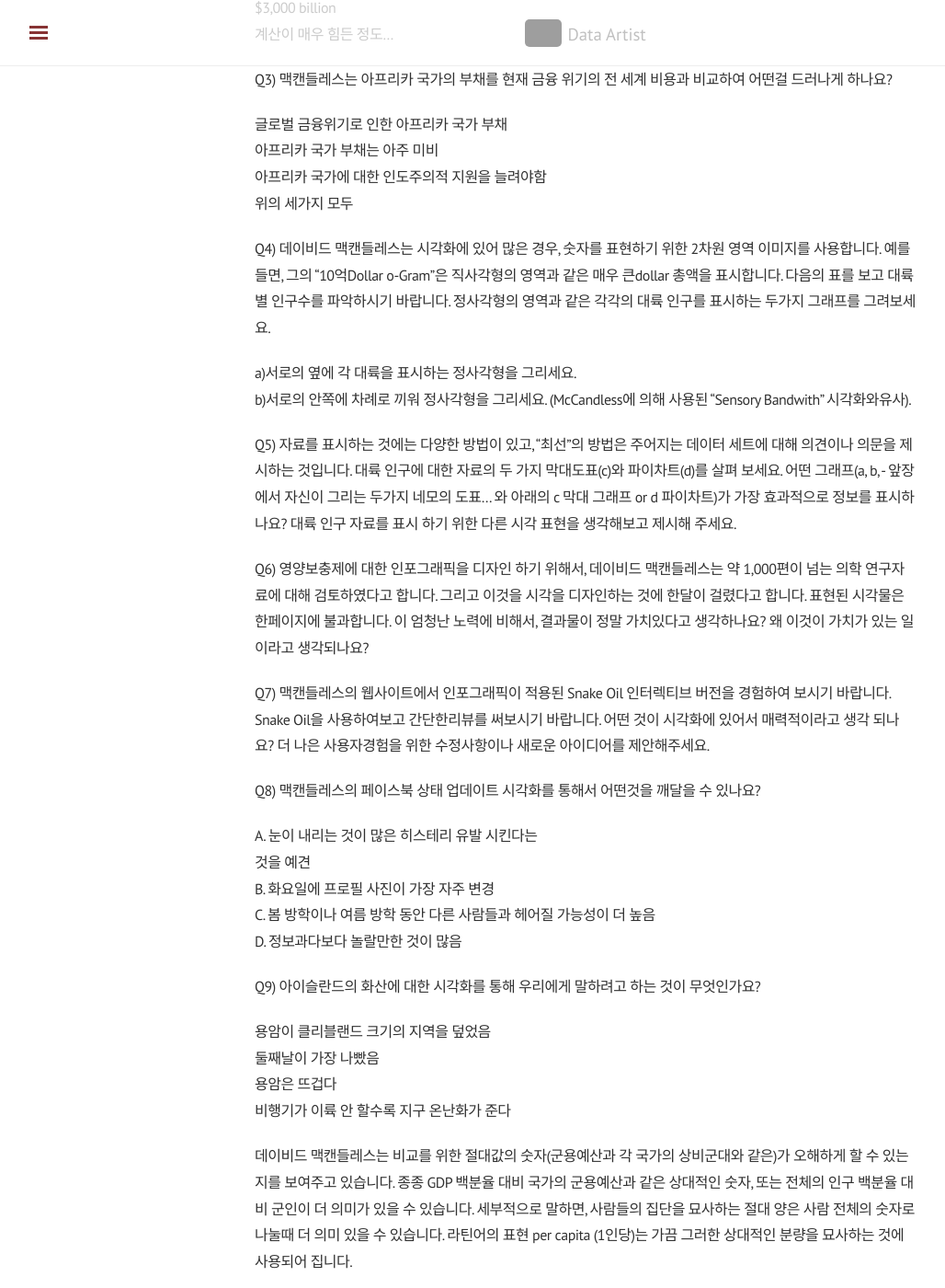
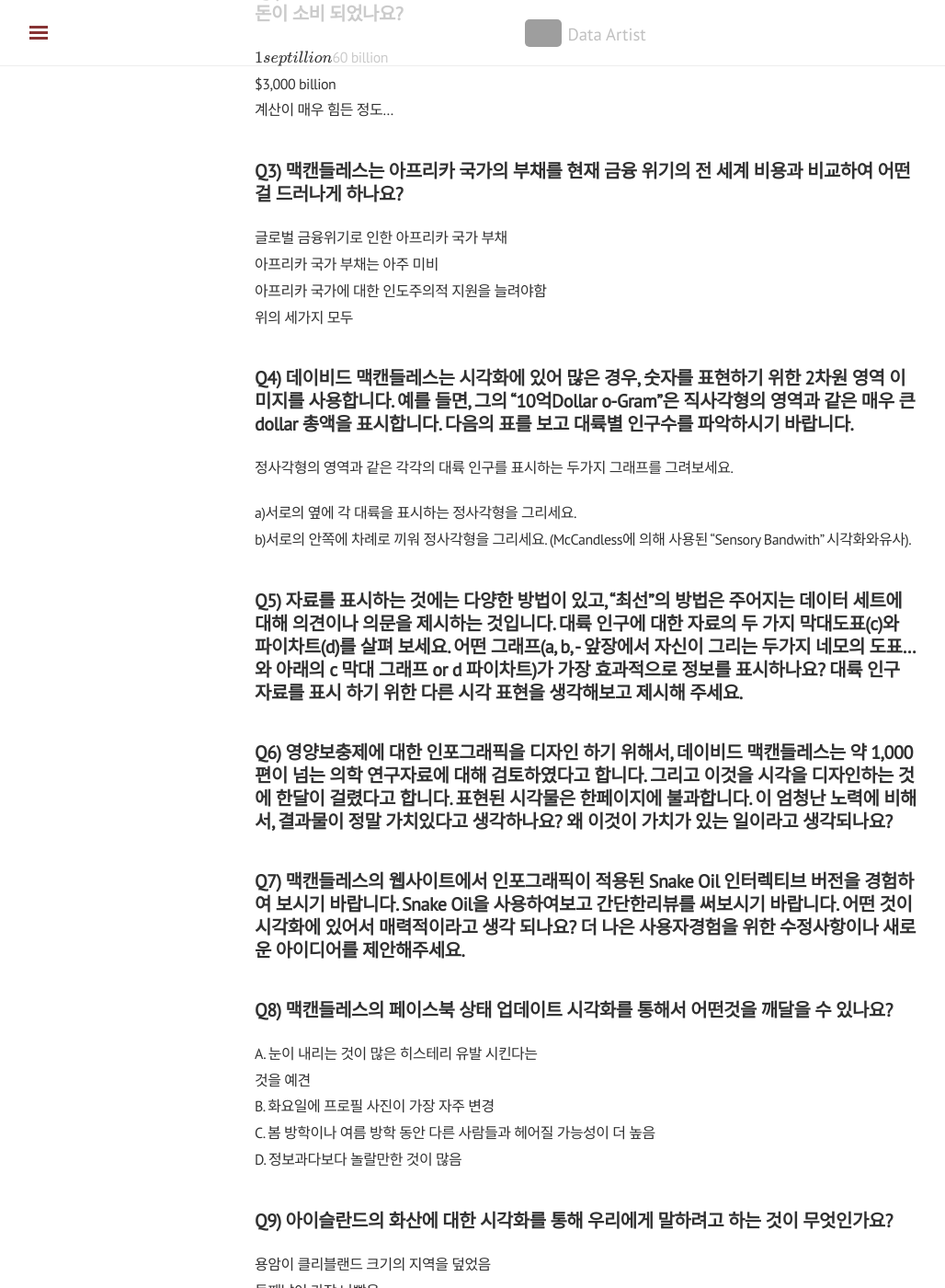
Before and after one commit to shanny924/shanny924.github.io, a Jekyll site: the page built from _posts/2020-03-17-dmc#1.md, in a window 1280 px wide and 1400 px high, scrolled down 749 px. Shown: the whole window at 92% size, without its empty margins (3-1031 px from the left). Built offline with Jekyll 4.4.1, drawn with Linux system fonts in a browser that asks for light colours; nearby versions of some CDN libraries; formulas are drawn with MathJax 3; comment, search, counter and statistics services are not loaded; some of the changed text lies outside the part shown; grey boxes are pictures that could not be loaded.

Commit message:
Update 2020-03-17-dmc#1.md

```diff
--- a/_posts/2020-03-17-dmc#1.md
+++ b/_posts/2020-03-17-dmc#1.md
@@ -14,45 +14,45 @@ tag: [학교수업]
 
 [The Billon Dollar Gram](https://www.informationisbeautiful.net/visualizations/the-billion-dollar-gram/)
 
-Q1) 매년 미국인들이 자선 단체에 기부하는 금액과 상위 17 개 선진국의 해외 원조 금액과 비교하면 어떻습니까?
+## Q1) 매년 미국인들이 자선 단체에 기부하는 금액과 상위 17 개 선진국의 해외 원조 금액과 비교하면 어떻습니까?
 
 기부 금액은 원조금액의 2배 이상이다
 보는 사람의 “해외 원조" 정의에 따라 다르다
 15년전보다  두가지 금액 모두 낮다
 미국인은 해외 원조 보다 더 적게 기부한다.
 
-Q2) 2010 년 여름  맥캔들레스의 강연  당시 이라크와 아프가니스탄에서 전쟁에 얼마나 많은 돈이 소비 되었나요?
+## Q2) 2010 년 여름  맥캔들레스의 강연  당시 이라크와 아프가니스탄에서 전쟁에 얼마나 많은 돈이 소비 되었나요?
 
 $1 septillion
 $60 billion
 $3,000 billion
 계산이 매우 힘든 정도…
 
-Q3) 맥캔들레스는 아프리카 국가의 부채를 현재 금융 위기의 전 세계 비용과 비교하여 어떤걸 드러나게 하나요?
+## Q3) 맥캔들레스는 아프리카 국가의 부채를 현재 금융 위기의 전 세계 비용과 비교하여 어떤걸 드러나게 하나요?
 
 글로벌 금융위기로 인한 아프리카 국가 부채
 아프리카 국가 부채는 아주 미비
 아프리카 국가에 대한 인도주의적 지원을 늘려야함
 위의 세가지 모두
 
-Q4) 데이비드 맥캔들레스는 시각화에 있어 많은 경우, 숫자를 표현하기 위한 2차원 영역 이미지를 사용합니다. 예를 들면, 그의 “10억Dollar o-Gram"은 직사각형의 영역과 같은 매우 큰dollar 총액을 표시합니다. 다음의 표를 보고 대륙별 인구수를 파악하시기 바랍니다.
+## Q4) 데이비드 맥캔들레스는 시각화에 있어 많은 경우, 숫자를 표현하기 위한 2차원 영역 이미지를 사용합니다. 예를 들면, 그의 “10억Dollar o-Gram"은 직사각형의 영역과 같은 매우 큰dollar 총액을 표시합니다. 다음의 표를 보고 대륙별 인구수를 파악하시기 바랍니다.
 정사각형의 영역과 같은 각각의 대륙 인구를 표시하는 두가지 그래프를 그려보세요.
 
 a)서로의 옆에 각 대륙을 표시하는 정사각형을 그리세요.
 b)서로의 안쪽에 차례로 끼워 정사각형을 그리세요. (McCandless에 의해 사용된 “Sensory Bandwith" 시각화와유사).
 
-Q5) 자료를 표시하는 것에는 다양한 방법이 있고, “최선”의 방법은 주어지는 데이터 세트에 대해 의견이나 의문을 제시하는 것입니다. 대륙 인구에 대한 자료의 두 가지 막대도표(c)와 파이차트(d)를 살펴 보세요. 어떤 그래프(a, b, - 앞장에서 자신이 그리는 두가지 네모의 도표… 와 아래의  c 막대 그래프  or d 파이차트)가 가장 효과적으로 정보를  표시하나요? 대륙 인구 자료를 표시 하기 위한 다른 시각 표현을 생각해보고 제시해 주세요.
+## Q5) 자료를 표시하는 것에는 다양한 방법이 있고, “최선”의 방법은 주어지는 데이터 세트에 대해 의견이나 의문을 제시하는 것입니다. 대륙 인구에 대한 자료의 두 가지 막대도표(c)와 파이차트(d)를 살펴 보세요. 어떤 그래프(a, b, - 앞장에서 자신이 그리는 두가지 네모의 도표… 와 아래의  c 막대 그래프  or d 파이차트)가 가장 효과적으로 정보를  표시하나요? 대륙 인구 자료를 표시 하기 위한 다른 시각 표현을 생각해보고 제시해 주세요.
 
 
 
-Q6) 영양보충제에 대한 인포그래픽을 디자인 하기 위해서, 데이비드 맥캔들레스는 약 1,000편이 넘는 의학 연구자료에 대해 검토하였다고 합니다. 그리고 이것을 시각을 디자인하는 것에 한달이 걸렸다고 합니다.  표현된 시각물은 한페이지에 불과합니다. 이 엄청난 노력에 비해서, 결과물이 정말 가치있다고 생각하나요? 왜 이것이 가치가 있는 일이라고 생각되나요?
+## Q6) 영양보충제에 대한 인포그래픽을 디자인 하기 위해서, 데이비드 맥캔들레스는 약 1,000편이 넘는 의학 연구자료에 대해 검토하였다고 합니다. 그리고 이것을 시각을 디자인하는 것에 한달이 걸렸다고 합니다.  표현된 시각물은 한페이지에 불과합니다. 이 엄청난 노력에 비해서, 결과물이 정말 가치있다고 생각하나요? 왜 이것이 가치가 있는 일이라고 생각되나요?
 
 
-Q7) 맥캔들레스의 웹사이트에서 인포그래픽이 적용된 Snake Oil 인터렉티브 버전을 경험하여 보시기 바랍니다. Snake Oil을 사용하여보고 간단한리뷰를 써보시기 바랍니다. 어떤 것이 시각화에 있어서 매력적이라고 생각 되나요? 더 나은 사용자경험을 위한 수정사항이나 새로운 아이디어를 제안해주세요.
+## Q7) 맥캔들레스의 웹사이트에서 인포그래픽이 적용된 Snake Oil 인터렉티브 버전을 경험하여 보시기 바랍니다. Snake Oil을 사용하여보고 간단한리뷰를 써보시기 바랍니다. 어떤 것이 시각화에 있어서 매력적이라고 생각 되나요? 더 나은 사용자경험을 위한 수정사항이나 새로운 아이디어를 제안해주세요.
 
 
 
-Q8) 맥캔들레스의 페이스북 상태 업데이트 시각화를 통해서 어떤것을 깨달을 수 있나요?
+## Q8) 맥캔들레스의 페이스북 상태 업데이트 시각화를 통해서 어떤것을 깨달을 수 있나요?
 
 A. 눈이 내리는 것이 많은 히스테리 유발 시킨다는
 것을 예견
@@ -60,7 +60,7 @@ B. 화요일에 프로필 사진이 가장 자주 변경
 C. 봄 방학이나 여름 방학 동안 다른 사람들과 헤어질 가능성이 더 높음
 D. 정보과다보다 놀랄만한 것이 많음
 
-Q9) 아이슬란드의 화산에 대한 시각화를 통해 우리에게 말하려고 하는 것이 무엇인가요?
+## Q9) 아이슬란드의 화산에 대한 시각화를 통해 우리에게 말하려고 하는 것이 무엇인가요?
 
 용암이 클리블랜드 크기의 지역을 덮었음
 둘째날이 가장 나빴음
@@ -71,7 +71,7 @@ Q9) 아이슬란드의 화산에 대한 시각화를 통해 우리에게 말하
 
 데이비드 맥캔들레스는 비교를 위한 절대값의 숫자(군용예산과 각 국가의 상비군대와 같은)가 오해하게 할 수 있는지를 보여주고 있습니다. 종종 GDP 백분율 대비 국가의 군용예산과 같은 상대적인 숫자, 또는 전체의 인구 백분율 대비 군인이 더 의미가 있을 수 있습니다.  세부적으로  말하면, 사람들의 집단을 묘사하는 절대 양은 사람 전체의 숫자로 나눌때 더 의미 있을 수 있습니다.  라틴어의 표현 per capita (1인당)는 가끔 그러한 상대적인 분량을 묘사하는 것에 사용되어 집니다.
 
-Q10)코로나 19 관련 데이터 및 정보를 찾아보고 이를 이용하여 더 의미 있는 상대적인 비교를 위해 허용되는 기준을 세워 시각화 하여 보세요.
+## Q10)코로나 19 관련 데이터 및 정보를 찾아보고 이를 이용하여 더 의미 있는 상대적인 비교를 위해 허용되는 기준을 세워 시각화 하여 보세요.
 아래의 비교를 참고로 코로나 19와 관련된 데이터를 찾고 기준을 신중히 고려하여 세운뒤에 이를 시각화하여 보세요.
 
 리터(liter)로, 국가안에서 날마다 소비된 커피에 대한 전체의 총액
@@ -80,4 +80,4 @@ Q10)코로나 19 관련 데이터 및 정보를 찾아보고 이를 이용하여
 농구선수가 만드는 자유투구에 대한 전체의 숫자
 
 
-Q11) 데이비드 맥캔들레스는  우리 사회에 정보 과부하, 회의론, 신뢰의 붕괴, 투명성 부족, 신뢰성 등 많은 정보 문제가 있다고 생각합니다. 이와 관련해서가장 널리 퍼지고 있거나 문제가 있다고 생각되는 것이 어떤 것이 있다고 생각하나요? 최근 뉴스 중에서 왜곡된 정보 시각화 케이스를 찾아보고 어떠한 문제점이 있었는지에 독자에게 어떠한 영향을 미쳤는지에 대해서 기술해 보세요.
+## Q11) 데이비드 맥캔들레스는  우리 사회에 정보 과부하, 회의론, 신뢰의 붕괴, 투명성 부족, 신뢰성 등 많은 정보 문제가 있다고 생각합니다. 이와 관련해서가장 널리 퍼지고 있거나 문제가 있다고 생각되는 것이 어떤 것이 있다고 생각하나요? 최근 뉴스 중에서 왜곡된 정보 시각화 케이스를 찾아보고 어떠한 문제점이 있었는지에 독자에게 어떠한 영향을 미쳤는지에 대해서 기술해 보세요.
```
